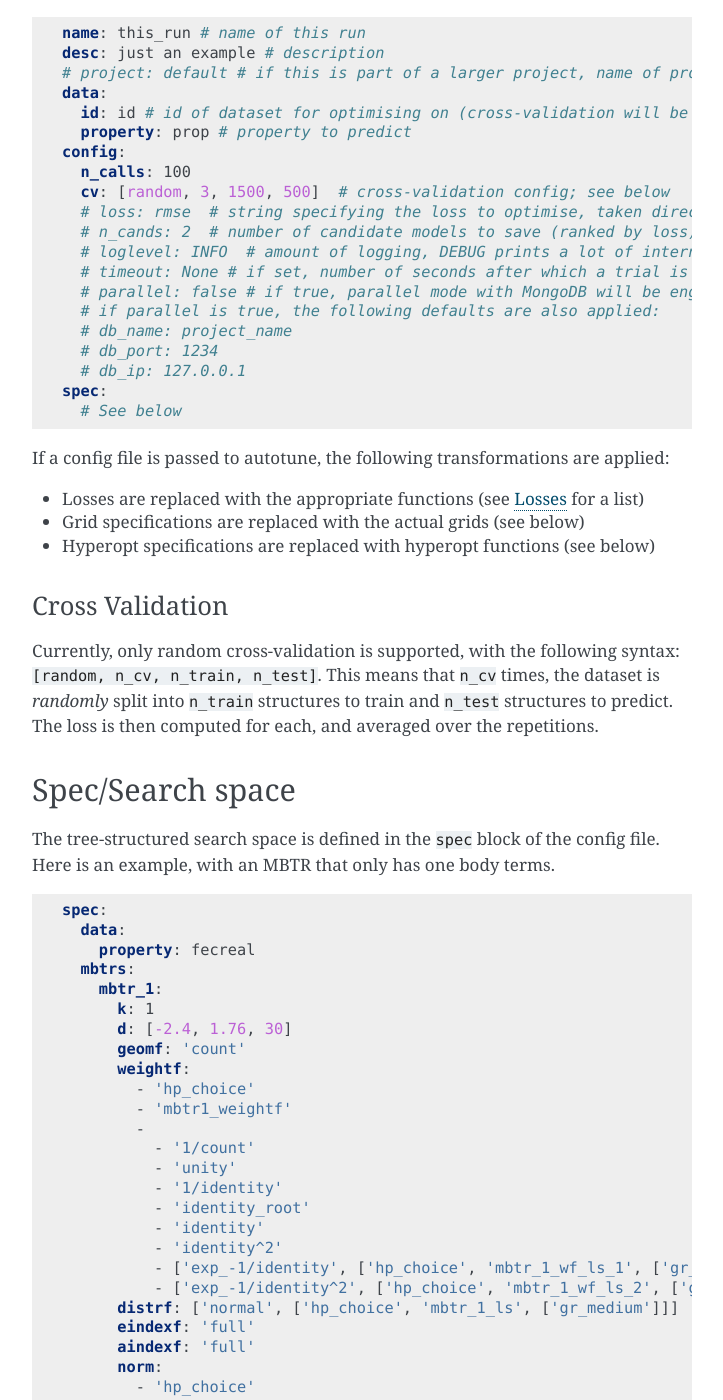
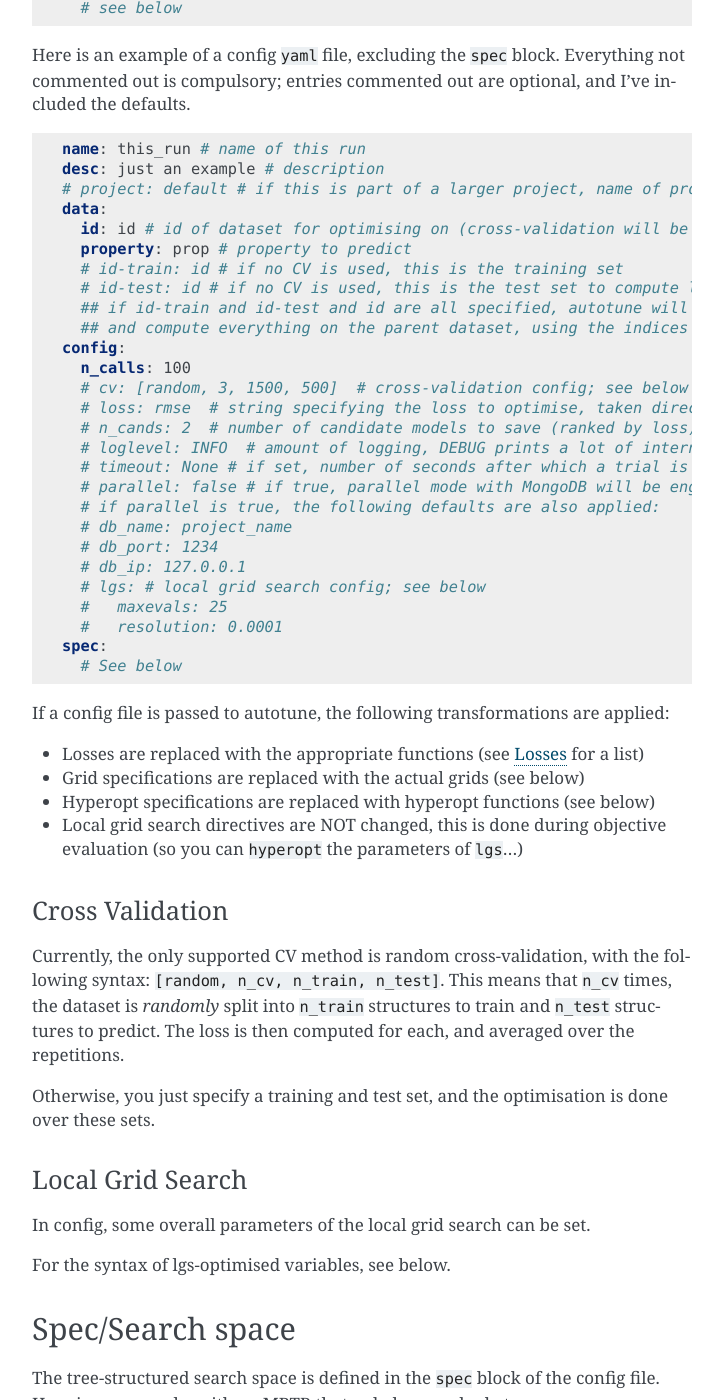
Before and after one commit to sirmarcel/cmlkit, a Sphinx documentation site: the page built from docs/autotune.rst, in a window 1280 px wide and 1400 px high, scrolled down 1306 px. Shown: the whole window, without its empty margins (388-1111 px from the left). Built offline with Sphinx 7.4.7, drawn with Linux system fonts in a browser that asks for light colours; some of the changed text lies outside the part shown.

Commit message:
Docs: Add some basic info on autotune; add the fact that we now have can do something that's not cross validation...

```diff
--- a/docs/autotune.rst
+++ b/docs/autotune.rst
@@ -10,6 +10,8 @@ Overview
 In essence, the input for ``hyperopt`` is a (nested, tree-shaped) dictionary of parameters, where the parameters to be optimised are replaced by probability distributions, representing an (intuitive) prior on their values. Crucially, this tree can contain nested expressions, so for instance we can express the fact that choosing one particular geometry function in the MBTR also requires us to choose a broadening, which is entirely unrelated to the one chosen for an unrelated geometry function.
 
 In technical terms, the priors are expressed by special functions, for instance ``hp.choice('name_of_param', ['option_1', 'option_2'])``, representing a uniformly random choice between two options. Continuous functions also exist, but are not usually used here -- caches are much easier to fill if only discrete choices are available. A list can be found in section 2.1 of `this wiki page <https://github.com/hyperopt/hyperopt/wiki/FMin>`_.
+
+In addition to the stochastic search with ``hyperopt``, there is also the option of using a local log grid search as implemented in ``qmmlpack``. This is only suitable for continuous numerical parameters, and only for ones that are relatively cheap to evaluate.
 
 In ``autotune``, one big dictionary is used for both, the specification of the search space *and* the configuration of the run itself. This dictionary can be passed directly into it, provided the necessary ``hyperopt`` functions have been created, or passed as a ``yaml`` file. We will focus on the latter use case, since it is much more suitable to remote deployment.
 
@@ -45,9 +47,13 @@ Here is an example of a config ``yaml`` file, excluding the ``spec`` block. Ever
     data:
       id: id # id of dataset for optimising on (cross-validation will be used)
       property: prop # property to predict
+      # id-train: id # if no CV is used, this is the training set
+      # id-test: id # if no CV is used, this is the test set to compute losses
+      ## if id-train and id-test and id are all specified, autotune will assumed that id-* are sub-sets of id,
+      ## and compute everything on the parent dataset, using the indices in id-* for training and test
     config:
       n_calls: 100
-      cv: [random, 3, 1500, 500]  # cross-validation config; see below
+      # cv: [random, 3, 1500, 500]  # cross-validation config; see below
       # loss: rmse  # string specifying the loss to optimise, taken directly from cmlkit.losses
       # n_cands: 2  # number of candidate models to save (ranked by loss)
       # loglevel: INFO  # amount of logging, DEBUG prints a lot of internal stuff
@@ -57,6 +63,9 @@ Here is an example of a config ``yaml`` file, excluding the ``spec`` block. Ever
       # db_name: project_name
       # db_port: 1234
       # db_ip: 127.0.0.1
+      # lgs: # local grid search config; see below
+      #   maxevals: 25
+      #   resolution: 0.0001
     spec:
       # See below
 
@@ -65,11 +74,21 @@ If a config file is passed to autotune, the following transformations are applie
 * Losses are replaced with the appropriate functions (see :doc:`losses` for a list)
 * Grid specifications are replaced with the actual grids (see below)
 * Hyperopt specifications are replaced with hyperopt functions (see below)
+* Local grid search directives are NOT changed, this is done during objective evaluation (so you can ``hyperopt`` the parameters of ``lgs``...)
 
 Cross Validation
 ----------------
 
-Currently, only random cross-validation is supported, with the following syntax: ``[random, n_cv, n_train, n_test]``. This means that ``n_cv`` times, the dataset is *randomly* split into ``n_train`` structures to train and ``n_test`` structures to predict. The loss is then computed for each, and averaged over the repetitions.
+Currently, the only supported CV method is random cross-validation, with the following syntax: ``[random, n_cv, n_train, n_test]``. This means that ``n_cv`` times, the dataset is *randomly* split into ``n_train`` structures to train and ``n_test`` structures to predict. The loss is then computed for each, and averaged over the repetitions.
+
+Otherwise, you just specify a training and test set, and the optimisation is done over these sets.
+
+Local Grid Search
+-----------------
+
+In config, some overall parameters of the local grid search can be set.
+
+For the syntax of lgs-optimised variables, see below.
 
 Spec/Search space
 =================
@@ -128,6 +147,13 @@ Prefixed with ``gr_``. A few convenience shortcuts have been implemented, for in
 
 In summary, the statement ``['hp_choice', 'krr_ls', ['gr_log2', -20, 20, 41]]`` will, at runtime, be replaced with a random pick of 2^-20, 2^-19, ... 2^19, 2^20.
 
+Local grid search specification
+-------------------------------
+
+Marked by ``lgs``, followed by a list following the syntax used in ``qmmlpack`` for a single variable, for instance:
+
+``['lgs', [start_exponent, priority, step_size, min, max]]``
+
 Usage
 =====
 
```
